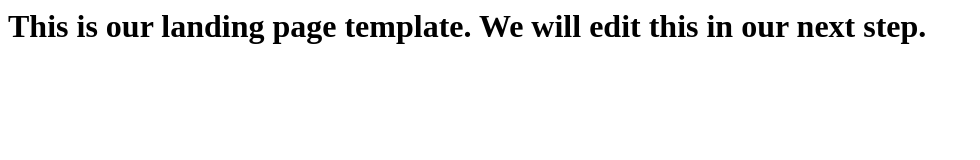
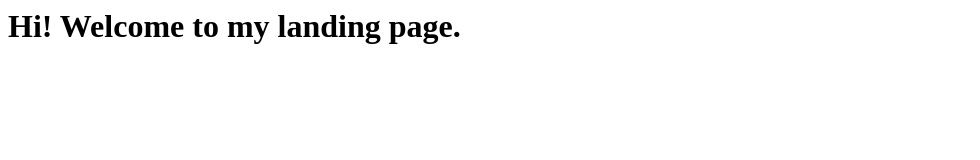
Before and after one commit to griffinjjohnson5040/cs-projects, a plain HTML site: page index.html in a window 1280 px wide. Shown: the whole page, without its empty margins (0-980 px from the left). Drawn offline with Linux system fonts and the light colour scheme.

Commit message:
Updated index.html

```diff
--- a/index.html
+++ b/index.html
@@ -1 +1 @@
-<h1>This is our landing page template. We will edit this in our next step.</h1>
+<h1>Hi! Welcome to my landing page.</h1>
```
